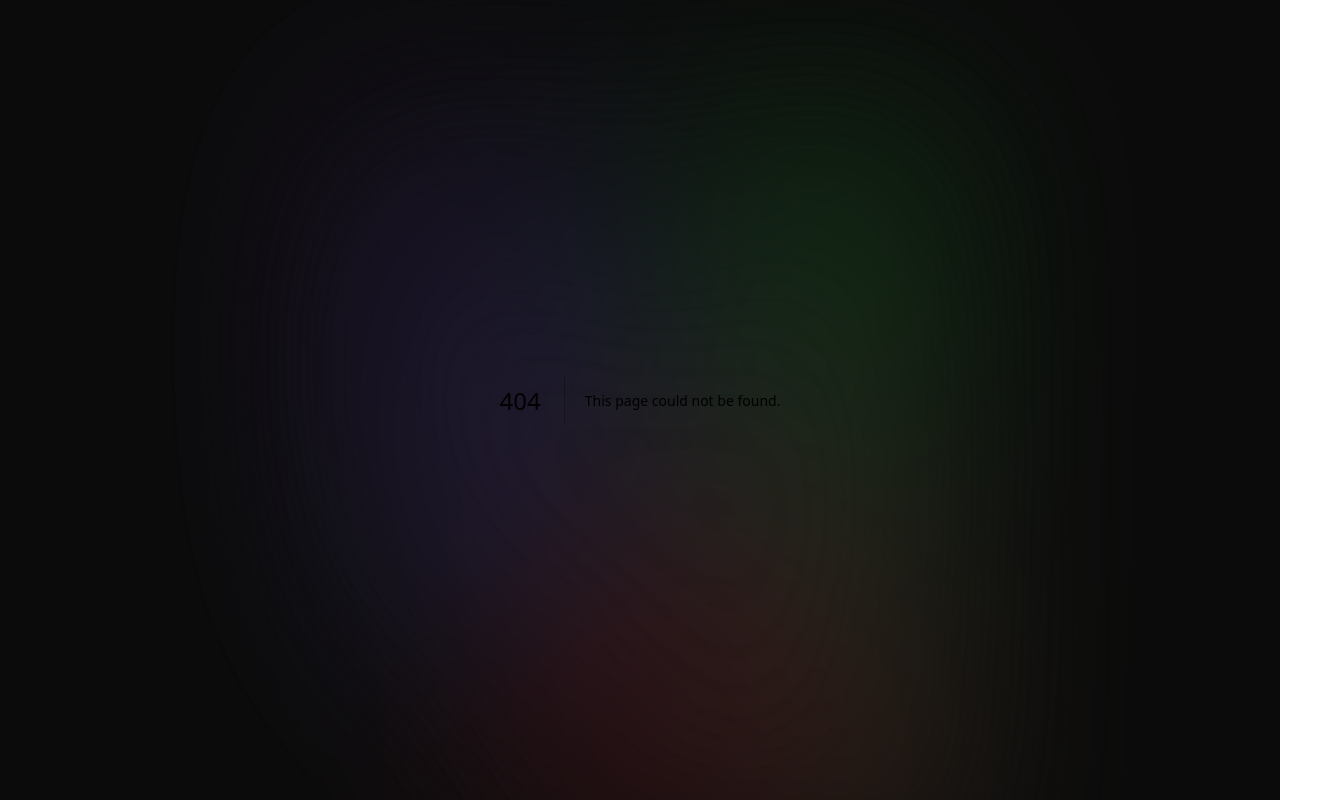
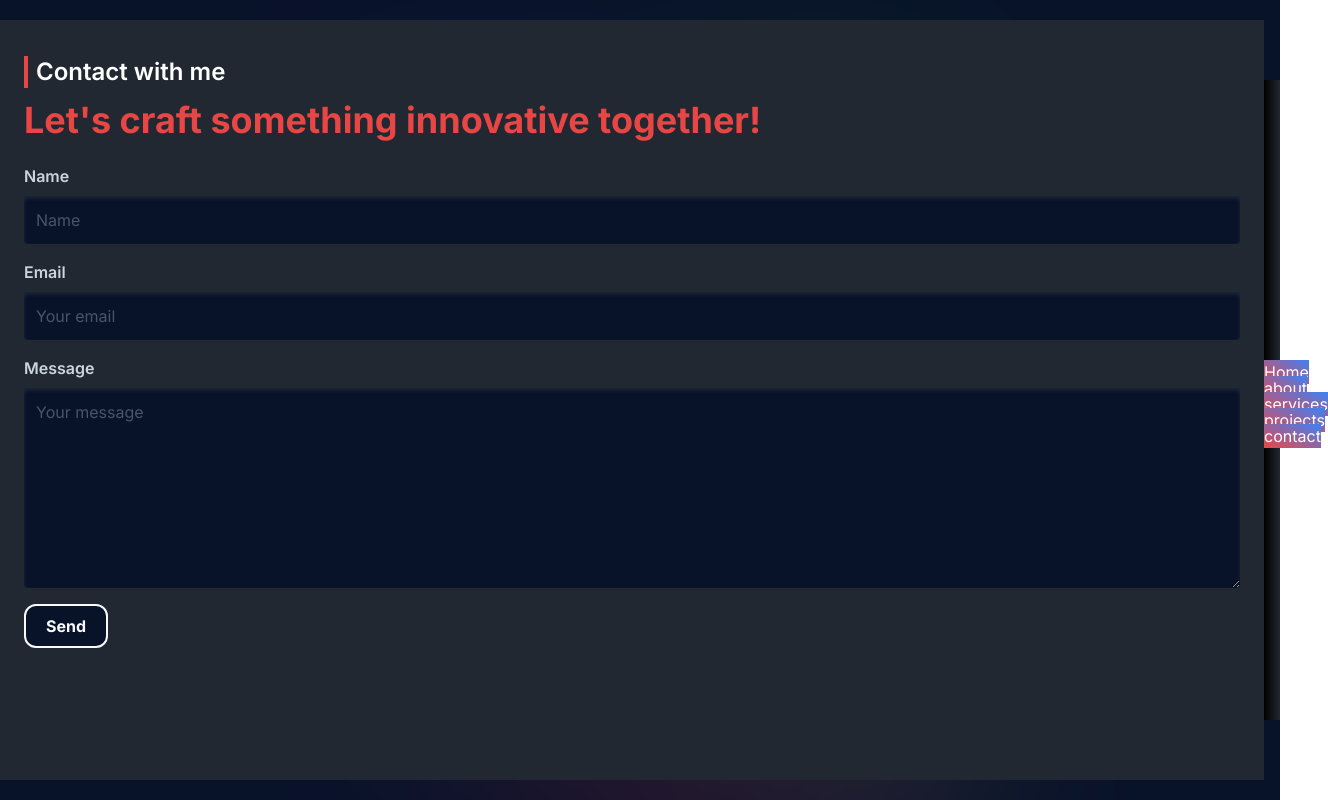
Before and after one commit to habib-utsho/utshofolio-next, a Next.js app: page /contact in a window 1280 px wide. Before the commit this address had no page. Shown: the whole page, 1328 px wide, since content can reach past the window. Built offline with nearby package versions, Linux system fonts and the light colour scheme.

Commit message:
contact page added and form updated

```diff
--- a/package.json
+++ b/package.json
@@ -16,6 +16,7 @@
     "postcss": "8.4.24",
     "react": "18.2.0",
     "react-dom": "18.2.0",
+    "react-hook-form": "^7.45.1",
     "react-icons": "^4.10.1",
     "react-tabs": "^6.0.1",
     "react-type-animation": "^3.1.0",
--- a/src/app/(with-sidebar)/about/page.js
+++ b/src/app/(with-sidebar)/about/page.js
@@ -31,7 +31,7 @@ const AboutPage = () => {
                 </div>
 
                 {/* Technology */}
-                <div className='bg-[#000000f4] shadow-md shadow-[#000000f4] p-6 space-y-8 my-10'>
+                <div className='bg-[#081229] shadow-md shadow-[#081229] p-6 space-y-8 my-10'>
 
                     <div className='space-y-3'>
                         <h2 className='my-subtitle relative pl-3'><div className='absolute left-0 top-0 h-full w-1 bg-[#E84545]'></div>Frontend Development</h2>
--- /dev/null
+++ b/src/app/(with-sidebar)/contact/page.js
@@ -0,0 +1,43 @@
+'use client'
+import React from 'react';
+import { useForm } from 'react-hook-form';
+
+const ContactPage = () => {
+
+    const { register, handleSubmit, watch, formState: { errors } } = useForm();
+    const handleSubmitFunc = form => {
+        console.log(form);
+    }
+
+    // console.log(watch("name")) //get name outside onSubmit form
+
+    return (
+        <div className='p-6 text-white'>
+            <h2 className='my-subtitle relative pl-3 my-3'><div className='absolute left-0 top-0 h-full w-1 bg-[#E84545]'></div>Contact with me</h2>
+            <h2 className='my-title my-clr-one'>Let's craft something innovative together!</h2>
+
+            <form onSubmit={handleSubmit(handleSubmitFunc)} className='space-y-4 my-6'>
+                <div className='space-y-2'>
+                    <label className='text-slate-300 font-semibold' htmlFor="name">Name</label>
+                    <input type="text" id='name' className='my-inp' {...register("name", {required: true})} placeholder='Name' />
+                    {errors.name && <span className='text-red-500'>This field is required</span>}
+                </div>
+
+                <div className='space-y-2'>
+                    <label className='text-slate-300 font-semibold' htmlFor="email">Email</label>
+                    <input type="email" id='email' className='my-inp' {...register("email", { required: true })} placeholder='Your email' />
+                    {errors.email && <span className='text-red-500'>This field is required</span>}
+                </div>
+
+                <div className='space-y-2'>
+                    <label className='text-slate-300 font-semibold' htmlFor="message">Message</label>
+                    <textarea type="text" id='message' className='my-inp w-full h-[200px]' {...register("message", { required: true })} placeholder='Your message' />
+                    {errors.message && <span className='text-red-500'>*This field is required</span>}
+                </div>
+            <button type='submit' className='my-btn-one'>Send</button>
+            </form>
+        </div>
+    );
+};
+
+export default ContactPage;
--- a/src/app/(with-sidebar)/layout.js
+++ b/src/app/(with-sidebar)/layout.js
@@ -1,6 +1,6 @@
 import NavLink from '@/Components/HelpingCompo/NavLink';
 import React from 'react';
-import { FaHome, FaProjectDiagram, FaServicestack, FaUser } from "react-icons/fa";
+import { FaFax, FaHome, FaProjectDiagram, FaServicestack, FaUser, FaVoicemail } from "react-icons/fa";
 
 const layout = ({ children }) => {
     return (
@@ -15,6 +15,7 @@ const layout = ({ children }) => {
                     <li><NavLink href={'/about'}><FaUser></FaUser></NavLink></li>
                     <li><NavLink href={'/services'}><FaServicestack></FaServicestack></NavLink></li>
                     <li><NavLink href={'/projects'}><FaProjectDiagram></FaProjectDiagram></NavLink></li>
+                    <li><NavLink href={'/contact'}><FaFax></FaFax> </NavLink></li>
                 </ul>
 
         </div>
--- a/src/app/(with-sidebar)/page.js
+++ b/src/app/(with-sidebar)/page.js
@@ -1,4 +1,3 @@
-import CommonBtnOne from '@/Components/HelpingCompo/CommonBtnOne';
 import React from 'react';
 
 const page = () => {
@@ -8,7 +7,7 @@ const page = () => {
                 <h2 className='my-title my-clr-one'>Ahashan Habib Utsho</h2>
                 <h3> Full stack web developer </h3>
                 <p>Sometimes five Imprimaturs are seen together dialogue-wise in the piazza of one title-page, complimenting and ducking each to other with their shaven reverences, whether the author, who stands by in perplexity at the foot of his epistle, shall to the press or to the sponge.</p>
-                <CommonBtnOne>Download resume</CommonBtnOne>
+                <button className='my-btn-one'>Download resume</button>
             </div>
 
             <div className='grid grid-cols-2 md:grid-cols-4 bg-gradient-to-r from-red-300 to-red-500 mt-10 text-center w-full'>
--- a/src/app/(with-sidebar)/services/page.js
+++ b/src/app/(with-sidebar)/services/page.js
@@ -1,4 +1,3 @@
-import CommonBtnOne from '@/Components/HelpingCompo/CommonBtnOne';
 import React from 'react';
 import { FaAccusoft, FaAdjust, FaFunnelDollar, FaWeebly } from 'react-icons/fa';
 
@@ -34,15 +33,15 @@ const ServicesPage = () => {
                     </ul>
                 </div>
 
-                <CommonBtnOne>Contact with me</CommonBtnOne>
+                <button className='my-btn-one'>Contact with me</button>
 
             </div>
 
 
 
-            <div className='col-span-8 space-y-5'>
+            <div className='col-span-8 space-y-5 flex flex-col justify-center'>
 
-                <div className='p-5 flex items-center bg-[#000000f4]'>
+                <div className='p-5 flex items-center bg-[#081229]'>
                     <span className='w-1/12 text-3xl text-[#E84545]'><FaWeebly></FaWeebly> </span>
                     <div className='space-y-3 flex-1'>
                         <h2 className='my-subtitle'>Web development</h2>
@@ -50,7 +49,7 @@ const ServicesPage = () => {
                     </div>
                 </div>
 
-                <div className='p-5 flex items-center bg-[#000000f4]'>
+                <div className='p-5 flex items-center bg-[#081229]'>
                     <span className='w-1/12 text-3xl text-[#E84545]'><FaAccusoft></FaAccusoft> </span>
                     <div className='space-y-3 flex-1'>
                         <h2 className='my-subtitle'>Design strategy</h2>
@@ -58,7 +57,7 @@ const ServicesPage = () => {
                     </div>
                 </div>
 
-                <div className='p-5 flex items-center bg-[#000000f4]'>
+                <div className='p-5 flex items-center bg-[#081229]'>
                     <span className='w-1/12 text-3xl text-[#E84545]'><FaAccusoft></FaAccusoft> </span>
                     <div className='space-y-3 flex-1'>
                         <h2 className='my-subtitle'>Frontend Development</h2>
@@ -66,7 +65,7 @@ const ServicesPage = () => {
                     </div>
                 </div>
 
-                <div className='p-5 flex items-center bg-[#000000f4]'>
+                <div className='p-5 flex items-center bg-[#081229]'>
                     <span className='w-1/12 text-3xl text-[#E84545]'><FaAdjust></FaAdjust> </span>
                     <div className='space-y-3 flex-1'>
                         <h2 className='my-subtitle'>Performance Optimization</h2>
@@ -74,7 +73,7 @@ const ServicesPage = () => {
                     </div>
                 </div>
 
-                <div className='p-5 flex items-center bg-[#000000f4]'>
+                <div className='p-5 flex items-center bg-[#081229]'>
                     <span className='w-1/12 text-3xl text-[#E84545]'><FaFunnelDollar></FaFunnelDollar> </span>
                     <div className='space-y-3 flex-1'>
                         <h2 className='my-subtitle'>Fullstack Development</h2>
--- a/src/app/globals.css
+++ b/src/app/globals.css
@@ -15,7 +15,7 @@
 
 .main:before {
   background: radial-gradient(circle, rgba(2, 0, 36, 0) 0, #fafafa 100%);
-  background: #000000f4;
+  background: #081229;
   position: absolute;
   content: "";
   z-index: 2;
@@ -95,3 +95,23 @@
 .my-clr-one-bg{
   background-color: #E84545;
 }
+
+/* my inp */
+.my-inp{
+  @apply block w-full p-3 bg-[#081229] text-slate-200 placeholder:text-slate-600 shadow-inner shadow-slate-800 border-none rounded focus:outline-none
+}
+
+/* My btn */
+.my-btn-one{
+  @apply relative inline-flex items-center justify-start px-5 py-2 overflow-hidden font-bold border-2 border-slate-50 rounded-xl z-50 text-slate-50 bg-[#081229]
+}
+.my-btn-one::before{
+  content: '';
+ @apply absolute top-0 left-0 w-48 h-48 -mt-1 transition-all duration-500 ease-in-out rotate-45 -translate-x-56 -translate-y-24 bg-white opacity-100 -z-10
+}
+.my-btn-one:hover{
+  @apply text-[#081229]
+}
+.my-btn-one:hover::before{
+  @apply translate-x-0
+}
```
Also changed, not shown: src/Components/HelpingCompo/CommonBtnOne.js (deleted, +0 -15 lines), src/Components/HelpingCompo/CommonBtnTwo.js (deleted, +0 -15 lines), 1 other file (tests, documents, lock files or other folders).
